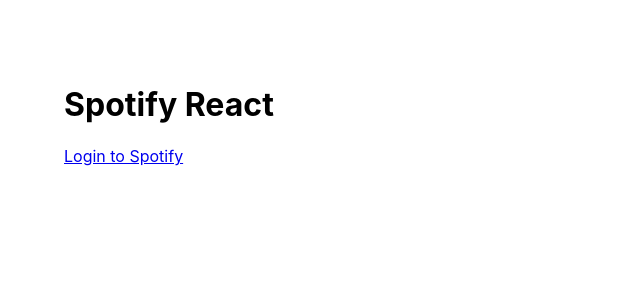
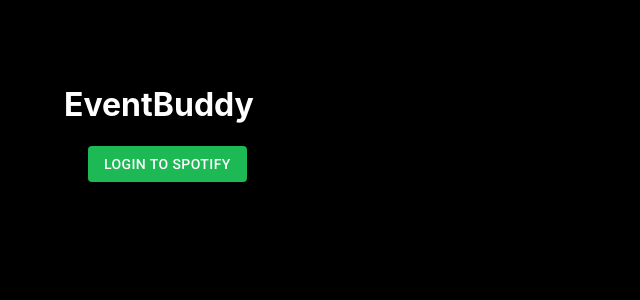
Before and after one commit to bengovernali/eventbuddy, a React (Create React App) app in the folder eventbuddy/: page / in a window 1280 px wide. Shown: the top 300 px of the page, without its empty margins (0-640 px from the left). Built offline with nearby package versions, Linux system fonts and the light colour scheme; no server answers; what aws-amplify would draw is missing.

Commit message:
added material-ui and updated the buttons and initial styling

```diff
--- a/eventbuddy/package.json
+++ b/eventbuddy/package.json
@@ -4,6 +4,9 @@
   "private": true,
   "dependencies": {
     "@aws-amplify/ui-react": "^4.3.3",
+    "@emotion/react": "^11.10.5",
+    "@emotion/styled": "^11.10.5",
+    "@mui/material": "^5.11.5",
     "@testing-library/jest-dom": "^5.16.5",
     "@testing-library/react": "^13.4.0",
     "@testing-library/user-event": "^13.5.0",
--- a/eventbuddy/src/App.js
+++ b/eventbuddy/src/App.js
@@ -1,5 +1,6 @@
 import React, { useEffect, useState } from "react";
 import { Navigate } from "react-router-dom";
+import { Container, Button } from "@mui/material";
 
 function App() {
   const [token, setToken] = useState("");
@@ -17,19 +18,23 @@
       window.location.hash = "";
       window.localStorage.setItem("token", token);
     }
-    setToken(token)
+    setToken(token);
   }, []);
 
   return (
     <div className="App">
       <header className="App-header">
-        <h1>Spotify React</h1>
+        <h1>EventBuddy</h1>
         {!token ? (
-          <a
-            href={`${process.env.REACT_APP_AUTH_ENDPOINT}?client_id=${process.env.REACT_APP_CLIENT_ID}&redirect_uri=${process.env.REACT_APP_REDIRECT_URI}&response_type=${process.env.REACT_APP_RESPONSE_TYPE}`}
-          >
-            Login to Spotify
-          </a>
+          <Container>
+            <Button color="primary" variant="contained">
+              <a
+                href={`${process.env.REACT_APP_AUTH_ENDPOINT}?client_id=${process.env.REACT_APP_CLIENT_ID}&redirect_uri=${process.env.REACT_APP_REDIRECT_URI}&response_type=${process.env.REACT_APP_RESPONSE_TYPE}`}
+              >
+                Login to Spotify
+              </a>
+            </Button>
+          </Container>
         ) : (
           <Navigate to="/home" replace={true} />
         )}
--- a/eventbuddy/src/index.css
+++ b/eventbuddy/src/index.css
@@ -7,6 +7,8 @@
   -moz-osx-font-smoothing: grayscale;
   height: 100%;
   display: flex;
+  background-color: #000000;
+  color: #FFFFFF;
 }
 
 code {
@@ -28,3 +30,8 @@
 #contact {
   margin-left: 5vw;
 }
+
+a {
+  text-decoration: none;
+  color: #FFFFFF;
+}
--- a/eventbuddy/src/index.js
+++ b/eventbuddy/src/index.js
@@ -1,13 +1,33 @@
-import React from 'react';
-import ReactDOM from 'react-dom/client';
-import './index.css';
-import reportWebVitals from './reportWebVitals';
-import { Amplify } from 'aws-amplify';
-import config from './aws-exports';
-import { createBrowserRouter, RouterProvider } from 'react-router-dom'
-import ErrorPage from './error-page';
-import App from './App';
-import Home from './routes/home';
+import React from "react";
+import ReactDOM from "react-dom/client";
+import "./index.css";
+import reportWebVitals from "./reportWebVitals";
+import { Amplify } from "aws-amplify";
+import config from "./aws-exports";
+import { createBrowserRouter, RouterProvider } from "react-router-dom";
+import ErrorPage from "./error-page";
+import App from "./App";
+import Home from "./routes/home";
+import "@fontsource/roboto/300.css";
+import "@fontsource/roboto/400.css";
+import "@fontsource/roboto/500.css";
+import "@fontsource/roboto/700.css";
+import { ThemeProvider, createTheme } from "@mui/material/styles";
+
+const theme = createTheme({
+  palette: {
+    primary: {
+      main: "#1DB954",
+      contrastText: "FFFFFF"
+    },
+    secondary: {
+      main: "#000000",
+    },
+    text: {
+      main: "#FFFFFF",
+    },
+  },
+});
 
 Amplify.configure(config);
 
@@ -15,18 +35,20 @@
   {
     path: "/",
     element: <App />,
-    errorElement: <ErrorPage />
+    errorElement: <ErrorPage />,
   },
   {
     path: "/home",
     element: <Home />,
-    errorElement: <ErrorPage />
-  }
+    errorElement: <ErrorPage />,
+  },
 ]);
 
 ReactDOM.createRoot(document.getElementById("root")).render(
   <React.StrictMode>
-    <RouterProvider router={router} />
+    <ThemeProvider theme={theme}>
+      <RouterProvider router={router} />
+    </ThemeProvider>
   </React.StrictMode>
 );
 
--- a/eventbuddy/src/routes/home.jsx
+++ b/eventbuddy/src/routes/home.jsx
@@ -1,5 +1,6 @@
 import React, { useEffect, useState } from "react";
 import { useNavigate } from "react-router-dom";
+import { Container, Button } from "@mui/material";
 
 export default function Home() {
   const navigate = useNavigate();
@@ -30,7 +31,7 @@
   return (
     <>
       <div>Welcome Home!</div>
-      <button onClick={logout}>Logout</button>
+      <Button color="primary" variant="contained" onClick={logout}>Logout</Button>
     </>
   );
 }
```
Also changed, not shown: 2 other files (tests, documents, lock files or other folders).
